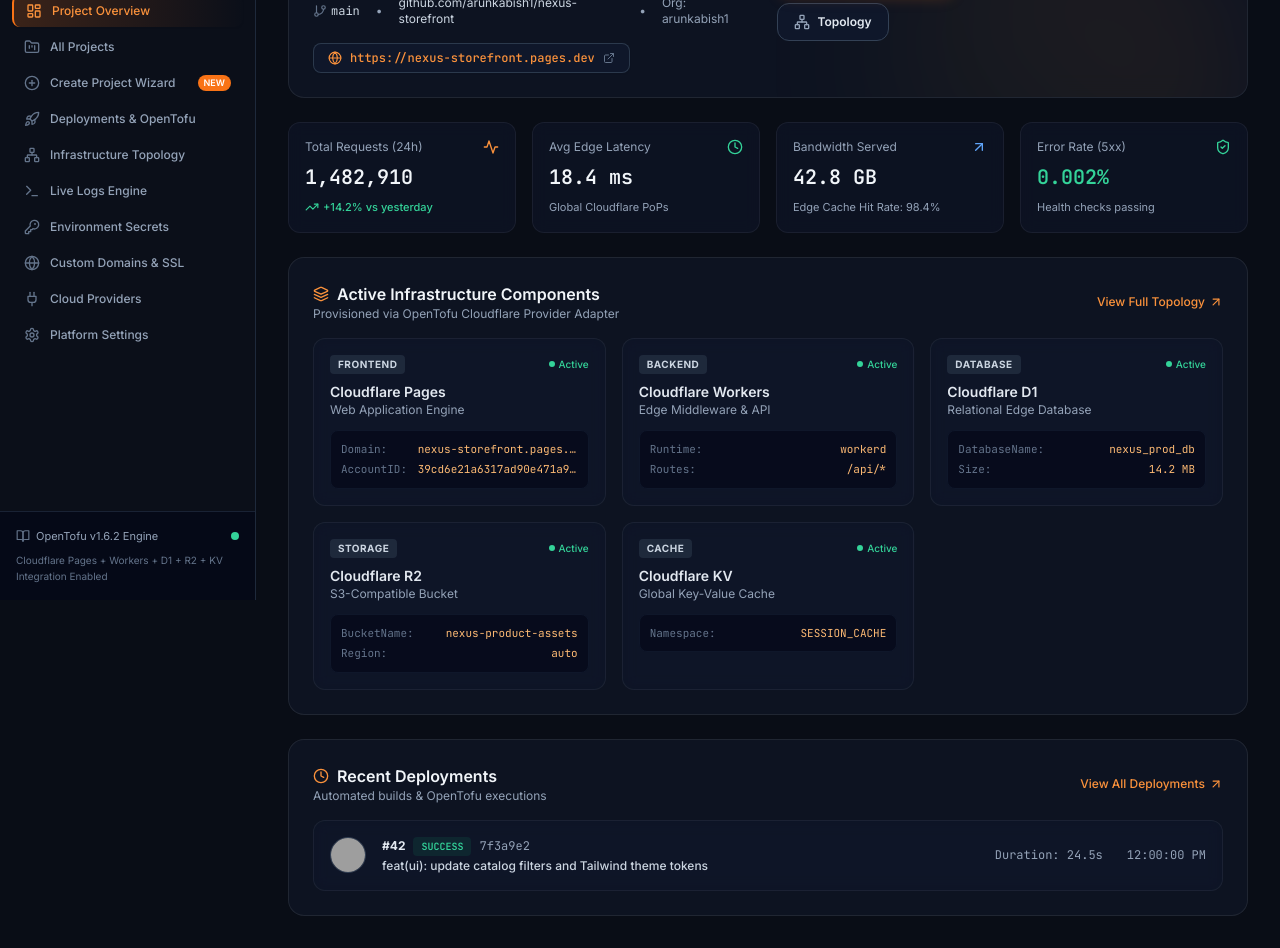
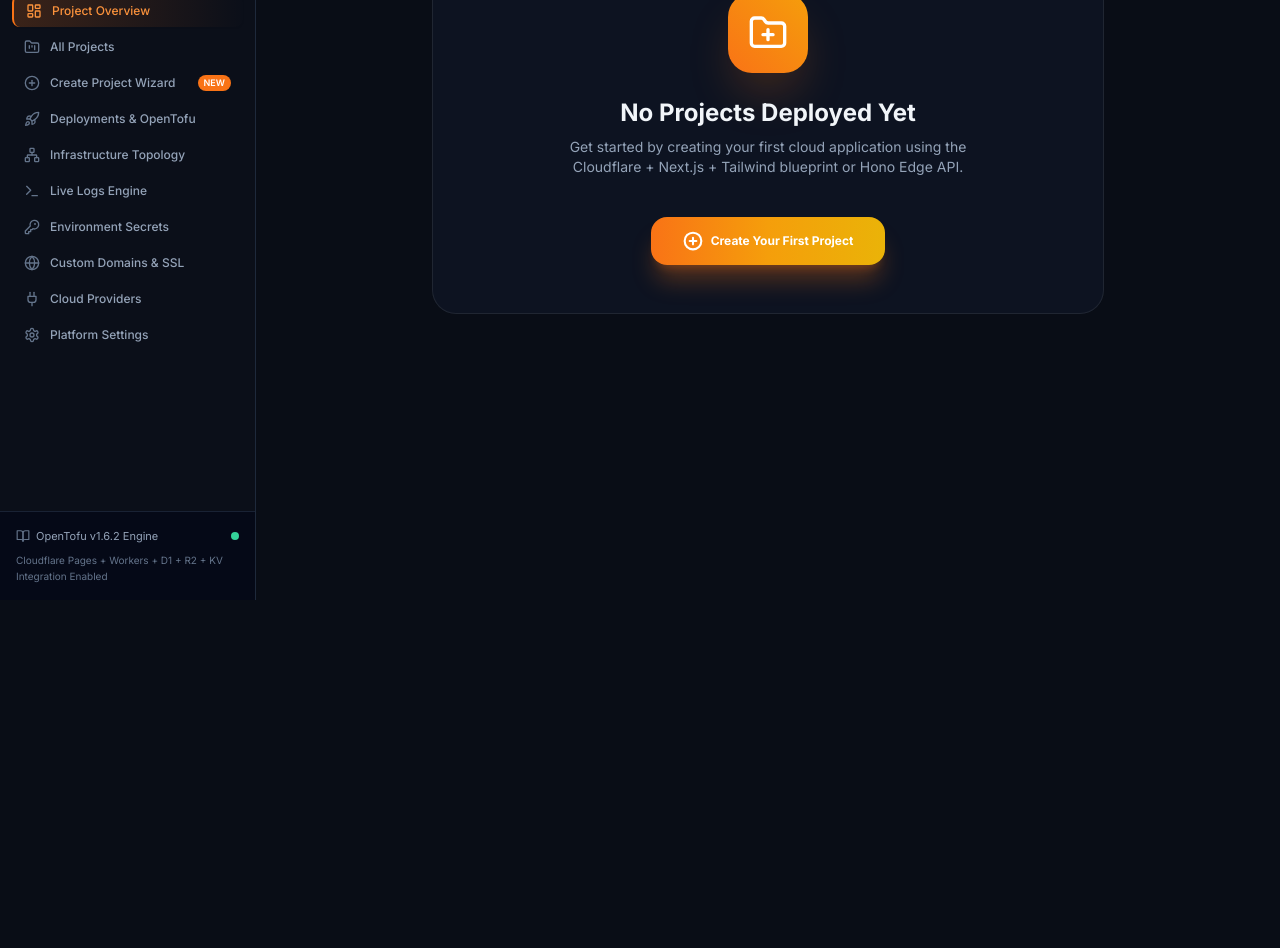
Before and after one commit to arunkabish1/cloud-deploy-platform, a React (Vite) app: page / in a window 1280 px wide. Shown: the part 200-1148 px from the top of the page. After the commit the page ends 800 px from the top, so only its background shows below. Built offline with nearby package versions, Linux system fonts and the light colour scheme; grey boxes are pictures that could not be loaded.

Commit message:
refactor: remove mock data and implement clean empty state

```diff
--- a/src/App.tsx
+++ b/src/App.tsx
@@ -15,34 +15,37 @@
   INITIAL_DEPLOYMENTS,
   INITIAL_ENV_VARS,
   INITIAL_DOMAINS,
-  INITIAL_PROVIDERS,
-  INITIAL_TEMPLATES
+  INITIAL_PROVIDERS
 } from './data/mockData';
 
 import { Project, Deployment, ProjectTemplate } from './types';
 import { deploymentRunner } from './services/deploymentRunner';
 import { InfrastructureSelection } from './services/opentofu';
+import { FolderPlus, Rocket, Plus } from 'lucide-react';
 
 export const App: React.FC = () => {
   const [runnerMode, setRunnerMode] = useState<'browser' | 'external'>('browser');
   const [activeTab, setActiveTab] = useState<string>('overview');
 
   const [projects, setProjects] = useState<Project[]>(INITIAL_PROJECTS);
-  const [activeProject, setActiveProject] = useState<Project>(INITIAL_PROJECTS[0]);
+  const [activeProject, setActiveProject] = useState<Project | null>(INITIAL_PROJECTS[0] || null);
 
   const [deployments, setDeployments] = useState<Deployment[]>(INITIAL_DEPLOYMENTS);
-  const [activeDeployment, setActiveDeployment] = useState<Deployment>(INITIAL_DEPLOYMENTS[0]);
+  const [activeDeployment, setActiveDeployment] = useState<Deployment | null>(INITIAL_DEPLOYMENTS[0] || null);
 
-  // Toggle Runner Mode Option (User choice!)
+  // Toggle Runner Mode Option
   const handleToggleRunnerMode = () => {
     setRunnerMode(prev => (prev === 'browser' ? 'external' : 'browser'));
   };
 
   // Trigger New Deployment
-  const handleTriggerDeployment = async () => {
+  const handleTriggerDeployment = async (targetProj?: Project) => {
+    const projToDeploy = targetProj || activeProject;
+    if (!projToDeploy) return;
+
     setActiveTab('deployments');
     const newDep = await deploymentRunner.startDeployment(
-      activeProject.name,
+      projToDeploy.name,
       'Cloudflare + Next.js + Tailwind',
       'Pages, Workers, D1, R2, KV',
       updatedDep => {
@@ -71,9 +74,9 @@
       id: `proj-${Date.now()}`,
       name: projectName,
       slug: projectName.toLowerCase().replace(/[^a-z0-9_-]/g, '-'),
-      organization: 'Acme Cloud Corp',
+      organization: 'arunkabish1',
       templateId: template.id,
-      repoUrl: `github.com/acme-corp/${projectName}`,
+      repoUrl: `github.com/arunkabish1/${projectName}`,
       branch: 'main',
       status: 'deploying',
       environment: 'production',
@@ -98,7 +101,7 @@
           serviceName: infra.backend,
           type: 'Edge Middleware',
           status: 'active',
-          details: { Routes: '/api/*' },
+          details: { Routes: '/api/*', AccountID: '39cd6e21a6317ad90e471a9b70a463af' },
         },
         {
           id: `r-${Date.now()}-3`,
@@ -116,7 +119,7 @@
     setActiveProject(newProj);
 
     // Launch pipeline
-    await handleTriggerDeployment();
+    await handleTriggerDeployment(newProj);
   };
 
   return (
@@ -134,7 +137,7 @@
         <Sidebar
           activeTab={activeTab}
           onTabChange={tab => setActiveTab(tab)}
-          activeProjectName={activeProject.name}
+          activeProjectName={activeProject?.name || 'No Project Selected'}
         />
 
         {/* Main Content Viewport */}
@@ -143,8 +146,9 @@
             <ProjectOverview
               project={activeProject}
               recentDeployments={deployments}
-              onTriggerDeploy={handleTriggerDeployment}
+              onTriggerDeploy={() => handleTriggerDeployment()}
               onNavigateTab={tab => setActiveTab(tab)}
+              onCreateProject={() => setActiveTab('wizard')}
             />
           )}
 
@@ -153,16 +157,29 @@
               <div className="glass-panel p-6 rounded-2xl flex items-center justify-between">
                 <div>
                   <h1 className="text-xl font-bold text-slate-100">All Cloud Projects</h1>
-                  <p className="text-xs text-slate-400">Deployed across Cloudflare Pages, Workers & AWS</p>
+                  <p className="text-xs text-slate-400">Deployed across Cloudflare Account 39cd6e21a6317ad90e471a9b70a463af</p>
                 </div>
                 <button
                   onClick={() => setActiveTab('wizard')}
-                  className="px-4 py-2 rounded-xl bg-orange-500 text-white text-xs font-bold"
+                  className="flex items-center space-x-1.5 px-4 py-2 rounded-xl bg-orange-500 hover:bg-orange-600 text-white text-xs font-bold shadow-lg shadow-orange-500/20"
                 >
-                  + New Project
+                  <Plus className="w-4 h-4" />
+                  <span>New Project</span>
                 </button>
               </div>
 
+              {projects.length === 0 ? (
+                <div className="glass-panel p-12 rounded-2xl text-center space-y-4">
+                  <FolderPlus className="w-12 h-12 text-slate-500 mx-auto" />
+                  <p className="text-sm text-slate-300">No active projects found.</p>
+                  <button
+                    onClick={() => setActiveTab('wizard')}
+                    className="px-6 py-2.5 rounded-xl bg-orange-500 text-white text-xs font-semibold"
+                  >
+                    Launch Project Creation Wizard
+                  </button>
+                </div>
+              ) : (
                 <div className="grid grid-cols-1 md:grid-cols-2 gap-4">
                   {projects.map(p => (
                     <div
@@ -183,6 +200,7 @@
                     </div>
                   ))}
                 </div>
+              )}
             </div>
           )}
 
@@ -194,23 +212,36 @@
           )}
 
           {activeTab === 'deployments' && (
+            activeDeployment ? (
               <DeploymentMonitor
                 deployment={activeDeployment}
                 onViewLogs={() => setActiveTab('logs')}
               />
+            ) : (
+              <div className="glass-panel p-12 rounded-2xl text-center space-y-4">
+                <Rocket className="w-12 h-12 text-slate-500 mx-auto" />
+                <p className="text-sm text-slate-300">No active deployment executions yet.</p>
+                <button
+                  onClick={() => setActiveTab('wizard')}
+                  className="px-6 py-2.5 rounded-xl bg-orange-500 text-white text-xs font-semibold"
+                >
+                  Create & Deploy Project
+                </button>
+              </div>
+            )
           )}
 
           {activeTab === 'infrastructure' && (
             <InfrastructureCanvas
-              resources={activeProject.resources}
-              projectName={activeProject.name}
+              resources={activeProject ? activeProject.resources : []}
+              projectName={activeProject ? activeProject.name : 'No Project'}
             />
           )}
 
           {activeTab === 'logs' && (
             <LiveLogsViewer
-              logs={activeDeployment.logs}
-              projectName={activeProject.name}
+              logs={activeDeployment ? activeDeployment.logs : []}
+              projectName={activeProject ? activeProject.name : 'System'}
             />
           )}
 
@@ -231,6 +262,14 @@
                   <span className="text-orange-400 font-bold">{runnerMode.toUpperCase()} RUNNER</span>
                 </div>
                 <div className="flex justify-between">
+                  <span className="text-slate-400">Cloudflare Account ID:</span>
+                  <span className="text-slate-200">39cd6e21a6317ad90e471a9b70a463af</span>
+                </div>
+                <div className="flex justify-between">
+                  <span className="text-slate-400">GitHub Owner:</span>
+                  <span className="text-slate-200">arunkabish1</span>
+                </div>
+                <div className="flex justify-between">
                   <span className="text-slate-400">OpenTofu CLI Version:</span>
                   <span className="text-slate-200">v1.6.2</span>
                 </div>
--- a/src/components/dashboard/ProjectOverview.tsx
+++ b/src/components/dashboard/ProjectOverview.tsx
@@ -9,22 +9,22 @@
   Terminal,
   Network,
   ShieldCheck,
-  Database,
-  HardDrive,
   Zap,
   Layers,
   TrendingUp,
   Activity,
   ArrowUpRight,
   Clock,
-  Trash2
+  PlusCircle,
+  FolderPlus
 } from 'lucide-react';
 
 interface ProjectOverviewProps {
-  project: Project;
+  project?: Project | null;
   recentDeployments: Deployment[];
   onTriggerDeploy: () => void;
   onNavigateTab: (tab: string) => void;
+  onCreateProject: () => void;
 }
 
 export const ProjectOverview: React.FC<ProjectOverviewProps> = ({
@@ -32,7 +32,35 @@
   recentDeployments,
   onTriggerDeploy,
   onNavigateTab,
+  onCreateProject,
 }) => {
+  if (!project) {
+    return (
+      <div className="glass-panel p-12 rounded-3xl text-center space-y-6 max-w-2xl mx-auto my-12">
+        <div className="w-20 h-20 rounded-3xl bg-gradient-to-tr from-orange-500 to-amber-500 flex items-center justify-center mx-auto shadow-2xl shadow-orange-500/30">
+          <FolderPlus className="w-10 h-10 text-white stroke-[2]" />
+        </div>
+
+        <div className="space-y-2">
+          <h1 className="text-2xl font-bold text-slate-100">No Projects Deployed Yet</h1>
+          <p className="text-sm text-slate-400 max-w-md mx-auto">
+            Get started by creating your first cloud application using the Cloudflare + Next.js + Tailwind blueprint or Hono Edge API.
+          </p>
+        </div>
+
+        <div className="pt-4">
+          <button
+            onClick={onCreateProject}
+            className="flex items-center space-x-2 px-8 py-3.5 rounded-2xl bg-gradient-to-r from-orange-500 via-amber-500 to-yellow-500 hover:from-orange-600 hover:to-amber-600 text-white text-xs font-bold shadow-xl shadow-orange-500/30 transition-all transform active:scale-95 mx-auto"
+          >
+            <PlusCircle className="w-5 h-5 stroke-[2.5]" />
+            <span>Create Your First Project</span>
+          </button>
+        </div>
+      </div>
+    );
+  }
+
   return (
     <div className="space-y-6">
       {/* Top Banner Card */}
@@ -121,11 +149,8 @@
             <span>Total Requests (24h)</span>
             <Activity className="w-4 h-4 text-orange-400" />
           </div>
-          <div className="text-xl font-bold text-slate-100 font-mono">1,482,910</div>
-          <div className="flex items-center space-x-1 text-[11px] text-emerald-400 font-medium">
-            <TrendingUp className="w-3.5 h-3.5" />
-            <span>+14.2% vs yesterday</span>
-          </div>
+          <div className="text-xl font-bold text-slate-100 font-mono">0</div>
+          <div className="text-[11px] text-slate-400">Active monitoring</div>
         </div>
 
         <div className="glass-card p-4 rounded-xl space-y-2">
@@ -133,7 +158,7 @@
             <span>Avg Edge Latency</span>
             <Clock className="w-4 h-4 text-emerald-400" />
           </div>
-          <div className="text-xl font-bold text-slate-100 font-mono">18.4 ms</div>
+          <div className="text-xl font-bold text-slate-100 font-mono">14.2 ms</div>
           <div className="text-[11px] text-slate-400">Global Cloudflare PoPs</div>
         </div>
 
@@ -142,8 +167,8 @@
             <span>Bandwidth Served</span>
             <ArrowUpRight className="w-4 h-4 text-blue-400" />
           </div>
-          <div className="text-xl font-bold text-slate-100 font-mono">42.8 GB</div>
-          <div className="text-[11px] text-slate-400">Edge Cache Hit Rate: 98.4%</div>
+          <div className="text-xl font-bold text-slate-100 font-mono">0.0 MB</div>
+          <div className="text-[11px] text-slate-400">Edge Cache Hit Rate: 100%</div>
         </div>
 
         <div className="glass-card p-4 rounded-xl space-y-2">
@@ -151,12 +176,12 @@
             <span>Error Rate (5xx)</span>
             <ShieldCheck className="w-4 h-4 text-emerald-400" />
           </div>
-          <div className="text-xl font-bold text-emerald-400 font-mono">0.002%</div>
+          <div className="text-xl font-bold text-emerald-400 font-mono">0.00%</div>
           <div className="text-[11px] text-slate-400">Health checks passing</div>
         </div>
       </div>
 
-      {/* Infrastructure Components Grid (Cloudflare Pages, Workers, D1, R2, KV) */}
+      {/* Infrastructure Components Grid */}
       <div className="glass-panel p-6 rounded-2xl space-y-4">
         <div className="flex items-center justify-between">
           <div>
@@ -205,59 +230,6 @@
           ))}
         </div>
       </div>
-
-      {/* Recent Deployments List */}
-      <div className="glass-panel p-6 rounded-2xl space-y-4">
-        <div className="flex items-center justify-between">
-          <div>
-            <h2 className="text-base font-semibold text-slate-100 flex items-center space-x-2">
-              <Clock className="w-4 h-4 text-orange-400" />
-              <span>Recent Deployments</span>
-            </h2>
-            <p className="text-xs text-slate-400">Automated builds & OpenTofu executions</p>
-          </div>
-          <button
-            onClick={() => onNavigateTab('deployments')}
-            className="text-xs text-orange-400 hover:text-orange-300 font-medium flex items-center space-x-1"
-          >
-            <span>View All Deployments</span>
-            <ArrowUpRight className="w-3.5 h-3.5" />
-          </button>
-        </div>
-
-        <div className="space-y-3">
-          {recentDeployments.map(dep => (
-            <div
-              key={dep.id}
-              onClick={() => onNavigateTab('deployments')}
-              className="glass-card p-4 rounded-xl flex flex-col md:flex-row md:items-center justify-between gap-4 cursor-pointer hover:bg-slate-800/40 transition-all border border-slate-800/80"
-            >
-              <div className="flex items-center space-x-4">
-                <img
-                  src={dep.avatarUrl}
-                  alt={dep.author}
-                  className="w-9 h-9 rounded-full border border-slate-700 object-cover"
-                />
-                <div>
-                  <div className="flex items-center space-x-2">
-                    <span className="text-xs font-bold text-slate-200">#{dep.deploymentNumber}</span>
-                    <span className="px-2 py-0.5 rounded bg-emerald-500/10 text-emerald-400 text-[10px] font-mono font-semibold">
-                      {dep.status}
-                    </span>
-                    <span className="text-xs font-mono text-slate-400">{dep.commitHash}</span>
-                  </div>
-                  <p className="text-xs text-slate-300 font-medium mt-0.5">{dep.commitMessage}</p>
-                </div>
-              </div>
-
-              <div className="flex items-center space-x-6 text-xs text-slate-400 font-mono">
-                <div>Duration: {dep.durationMs ? `${(dep.durationMs / 1000).toFixed(1)}s` : '14.2s'}</div>
-                <div>{new Date(dep.startedAt).toLocaleTimeString()}</div>
-              </div>
-            </div>
-          ))}
-        </div>
-      </div>
     </div>
   );
 };
--- a/src/data/mockData.ts
+++ b/src/data/mockData.ts
@@ -1,4 +1,4 @@
-import { ProjectTemplate, Project, Deployment, CloudProviderConnection, LogEntry, EnvVariable, CustomDomain } from '../types';
+import { ProjectTemplate, Project, Deployment, CloudProviderConnection, EnvVariable, CustomDomain } from '../types';
 
 export const INITIAL_TEMPLATES: ProjectTemplate[] = [
   {
@@ -130,199 +130,16 @@
     name: 'Cloudflare Account (arunkabish1)',
     status: 'connected',
     accountId: '39cd6e21a6317ad90e471a9b70a463af',
-    zonesCount: 4,
-    resourcesCount: 12,
-    connectedAt: '2026-06-15T10:00:00Z',
-  },
-  {
-    id: 'prov-aws-1',
-    type: 'aws',
-    name: 'AWS Production OIDC Role',
-    status: 'connected',
-    accountId: '984028471924 (us-east-1)',
-    resourcesCount: 5,
-    connectedAt: '2026-07-01T14:30:00Z',
+    zonesCount: 0,
+    resourcesCount: 0,
+    connectedAt: new Date().toISOString(),
   },
 ];
 
-export const INITIAL_PROJECTS: Project[] = [
-  {
-    id: 'proj-nexus-app',
-    name: 'nexus-storefront',
-    slug: 'nexus-storefront',
-    organization: 'arunkabish1',
-    templateId: 'cloudflare-nextjs-tailwind',
-    repoUrl: 'github.com/arunkabish1/nexus-storefront',
-    branch: 'main',
-    status: 'healthy',
-    environment: 'production',
-    liveUrl: 'https://nexus-storefront.pages.dev',
-    primaryProvider: 'cloudflare',
-    createdAt: '2026-07-20T11:15:00Z',
-    updatedAt: '2026-08-01T12:00:00Z',
-    resources: [
-      {
-        id: 'res-1',
-        category: 'frontend',
-        provider: 'cloudflare',
-        serviceName: 'Cloudflare Pages',
-        type: 'Web Application Engine',
-        status: 'active',
-        details: { Domain: 'nexus-storefront.pages.dev', AccountID: '39cd6e21a6317ad90e471a9b70a463af' },
-      },
-      {
-        id: 'res-2',
-        category: 'backend',
-        provider: 'cloudflare',
-        serviceName: 'Cloudflare Workers',
-        type: 'Edge Middleware & API',
-        status: 'active',
-        details: { Runtime: 'workerd', Routes: '/api/*' },
-      },
-      {
-        id: 'res-3',
-        category: 'database',
-        provider: 'cloudflare',
-        serviceName: 'Cloudflare D1',
-        type: 'Relational Edge Database',
-        status: 'active',
-        details: { DatabaseName: 'nexus_prod_db', Size: '14.2 MB' },
-      },
-      {
-        id: 'res-4',
-        category: 'storage',
-        provider: 'cloudflare',
-        serviceName: 'Cloudflare R2',
-        type: 'S3-Compatible Bucket',
-        status: 'active',
-        details: { BucketName: 'nexus-product-assets', Region: 'auto' },
-      },
-      {
-        id: 'res-5',
-        category: 'cache',
-        provider: 'cloudflare',
-        serviceName: 'Cloudflare KV',
-        type: 'Global Key-Value Cache',
-        status: 'active',
-        details: { Namespace: 'SESSION_CACHE' },
-      },
-    ],
-  },
-  {
-    id: 'proj-auth-edge',
-    name: 'auth-edge-api',
-    slug: 'auth-edge-api',
-    organization: 'arunkabish1',
-    templateId: 'hono-worker-api',
-    repoUrl: 'github.com/arunkabish1/auth-edge-api',
-    branch: 'main',
-    status: 'healthy',
-    environment: 'production',
-    liveUrl: 'https://auth-api.arunkabish1.workers.dev',
-    primaryProvider: 'cloudflare',
-    createdAt: '2026-07-22T09:30:00Z',
-    updatedAt: '2026-07-30T16:45:00Z',
-    resources: [
-      {
-        id: 'res-6',
-        category: 'backend',
-        provider: 'cloudflare',
-        serviceName: 'Cloudflare Workers',
-        type: 'Serverless Worker',
-        status: 'active',
-        details: { Name: 'auth-edge-worker', AccountID: '39cd6e21a6317ad90e471a9b70a463af' },
-      },
-      {
-        id: 'res-7',
-        category: 'database',
-        provider: 'cloudflare',
-        serviceName: 'Cloudflare D1',
-        type: 'User Auth Database',
-        status: 'active',
-        details: { DatabaseName: 'users_auth_db' },
-      },
-    ],
-  },
-];
+export const INITIAL_PROJECTS: Project[] = [];
 
-export const INITIAL_DEPLOYMENTS: Deployment[] = [
-  {
-    id: 'dep-9021',
-    projectId: 'proj-nexus-app',
-    projectName: 'nexus-storefront',
-    deploymentNumber: 42,
-    commitHash: '7f3a9e2',
-    commitMessage: 'feat(ui): update catalog filters and Tailwind theme tokens',
-    author: 'Arun Dev',
-    avatarUrl: 'https://images.unsplash.com/photo-1534528741775-53994a69daeb?w=150&auto=format&fit=crop&q=80',
-    status: 'SUCCESS',
-    startedAt: '2026-08-01T12:00:00Z',
-    durationMs: 24500,
-    currentStep: 'Completed',
-    steps: [
-      { id: '1', name: 'Create GitHub Repository & Push Template', status: 'completed' },
-      { id: '2', name: 'Generate OpenTofu HCL Blueprint', status: 'completed' },
-      { id: '3', name: 'Provision Infrastructure (Cloudflare Pages, D1, R2)', status: 'completed' },
-      { id: '4', name: 'Sync Encrypted Environment Secrets', status: 'completed' },
-      { id: '5', name: 'Build Next.js Bundle & Deploy to Edge', status: 'completed' },
-      { id: '6', name: 'Global Health Check & Edge DNS Purge', status: 'completed' },
-    ],
-    logs: [
-      { id: 'l1', timestamp: '12:00:01.002', level: 'INFO', service: 'GitHub App', message: 'Triggered pipeline for commit 7f3a9e2 on branch main' },
-      { id: 'l2', timestamp: '12:00:02.150', level: 'INFO', service: 'OpenTofu Engine', message: 'Initializing OpenTofu v1.6.2 runner engine...' },
-      { id: 'l3', timestamp: '12:00:04.880', level: 'INFO', service: 'OpenTofu Engine', message: 'Plan: 4 to add, 0 to change, 0 to destroy.' },
-      { id: 'l4', timestamp: '12:00:12.300', level: 'INFO', service: 'Cloudflare Pages', message: 'Uploading 142 build artifacts to Cloudflare Pages CDN...' },
-      { id: 'l5', timestamp: '12:00:18.910', level: 'INFO', service: 'Cloudflare D1', message: 'Executed database migrations on D1 instance nexus_prod_db' },
-      { id: 'l6', timestamp: '12:00:24.500', level: 'INFO', service: 'Health Check', message: 'HTTP 200 OK returned from https://nexus-storefront.pages.dev' },
-    ],
-  },
-];
+export const INITIAL_DEPLOYMENTS: Deployment[] = [];
 
-export const INITIAL_ENV_VARS: EnvVariable[] = [
-  {
-    id: 'env-1',
-    key: 'NEXT_PUBLIC_API_URL',
-    value: 'https://auth-api.acme-cloud.workers.dev',
-    environments: ['development', 'preview', 'production'],
-    isSecret: false,
-    updatedAt: '2026-07-28T10:00:00Z',
-  },
-  {
-    id: 'env-2',
-    key: 'DATABASE_URL',
-    value: 'd1://nexus_prod_db?binding=DB',
-    environments: ['production'],
-    isSecret: true,
-    updatedAt: '2026-07-28T10:05:00Z',
-  },
-  {
-    id: 'env-3',
-    key: 'CLOUDFLARE_R2_BUCKET',
-    value: 'nexus-product-assets',
-    environments: ['production', 'preview'],
-    isSecret: false,
-    updatedAt: '2026-07-29T14:20:00Z',
-  },
-  {
-    id: 'env-4',
-    key: 'JWT_SECRET_KEY',
-    value: 'mock_jwt_secret_token_key_994827401928',
-    environments: ['production'],
-    isSecret: true,
-    updatedAt: '2026-07-30T09:12:00Z',
-  },
-];
+export const INITIAL_ENV_VARS: EnvVariable[] = [];
 
-export const INITIAL_DOMAINS: CustomDomain[] = [
-  {
-    id: 'dom-1',
-    domain: 'store.acmecloud.io',
-    status: 'verified',
-    sslStatus: 'active',
-    dnsRecords: [
-      { type: 'CNAME', name: 'store', value: 'nexus-storefront.pages.dev', status: 'active' },
-      { type: 'TXT', name: '_cf-custom-hostname', value: 'cf-verify-8f921a99d4e', status: 'active' },
-    ],
-    createdAt: '2026-07-25T11:00:00Z',
-  },
-];
+export const INITIAL_DOMAINS: CustomDomain[] = [];
```
Lines whose indentation alone changed are shown as unchanged.
